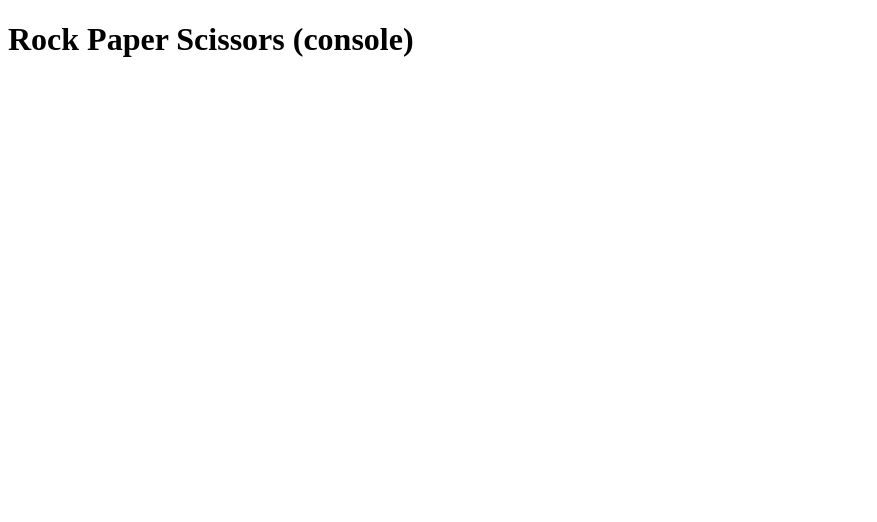
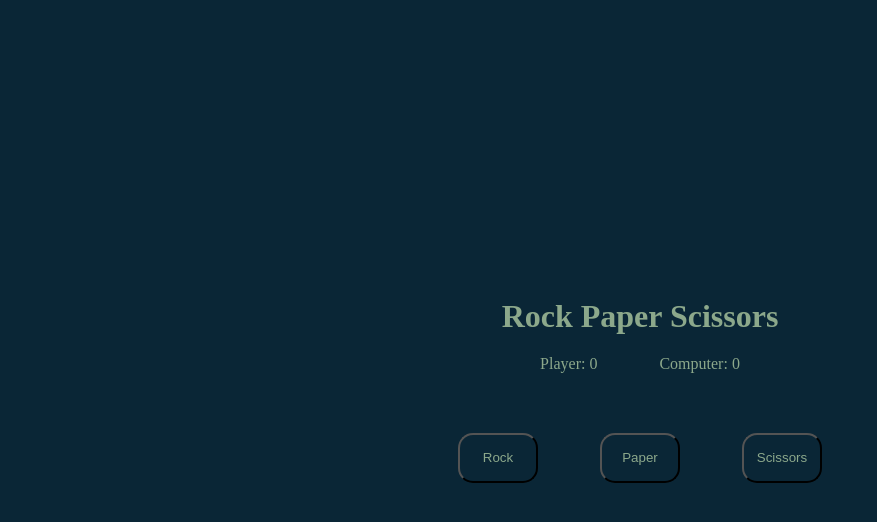
Before and after one commit to daniaedu/odin-rock-paper-scissors, a plain HTML site: page index.html in a window 1280 px wide. Shown: the whole page, without its empty margins (0-877 px from the left). Drawn offline with Linux system fonts and the light colour scheme.

Commit message:
Add HTML and CSS styling

```diff
--- a/index.html
+++ b/index.html
@@ -7,7 +7,27 @@
     <title>Rock Paper Scissors</title>
 </head>
 <body>
-    <h1>Rock Paper Scissors (console)</h1>
+    <header>
+        <h1 class="title">Rock Paper Scissors</h1>
+    </header>
+
+    <div class="gameContainer">
+        <div class="scoreContainer">
+            <p class="player">Player: <span>0</span></p>
+            <p class="player">Computer: <span>0</span></p>
+        </div>
+
+        <div class="contentContainer">
+            <p class="moveStatus"></p>
+            <p class="winner"></p>
+        </div>
+
+        <div class="buttonContainer">
+            <button class="rock">Rock</button>
+            <button class="paper">Paper</button>
+            <button class="scissors">Scissors</button>
+        </div>
+    </div>
     <script src="script.js"></script>
 </body>
 </html>
--- a/style.css
+++ b/style.css
@@ -0,0 +1,77 @@
+/*****************************************************************
+                    Reset and Base Styles
+*****************************************************************/
+
+*,
+*:before,
+*:after {
+    background-color: rgb(10, 38, 54);
+    color:rgb(140, 168, 139);
+    margin: 0;
+    padding: 0;
+    text-decoration: none;
+    list-style: none;
+    box-sizing: border-box;
+}
+
+body {
+    min-height: 100vh;
+    display: flex;
+    flex-direction: column;
+    justify-content: center;
+}
+
+/*****************************************************************
+                            Header
+*****************************************************************/
+
+/* Header styles */
+header {
+    margin: 0 auto;
+}
+
+/*****************************************************************
+                        Score Container
+*****************************************************************/
+
+.scoreContainer{
+    margin: 20px;
+    display: flex;
+    justify-content: center;
+    gap: 5%;
+}
+
+/*****************************************************************
+                        Content Container
+*****************************************************************/
+
+.contentContainer{
+    display: flex;
+    flex-direction: column;
+    justify-content: center;
+    align-items: center;
+    gap: 5%;
+}
+
+.contentContainer p {
+    padding: 5px;
+}
+
+/*****************************************************************
+                    Button Container
+*****************************************************************/
+
+.buttonContainer {
+    display: flex;
+    justify-content: center;
+    align-items: center;
+    gap: 5%;
+    margin: 20px;
+}
+
+button {
+    width: 80px;
+    height: 50px;
+    padding: 5px;
+    border-radius: 15px;
+}
```
